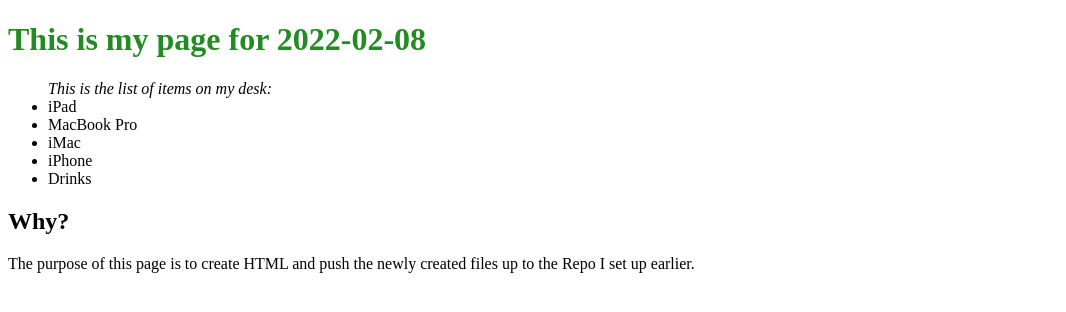
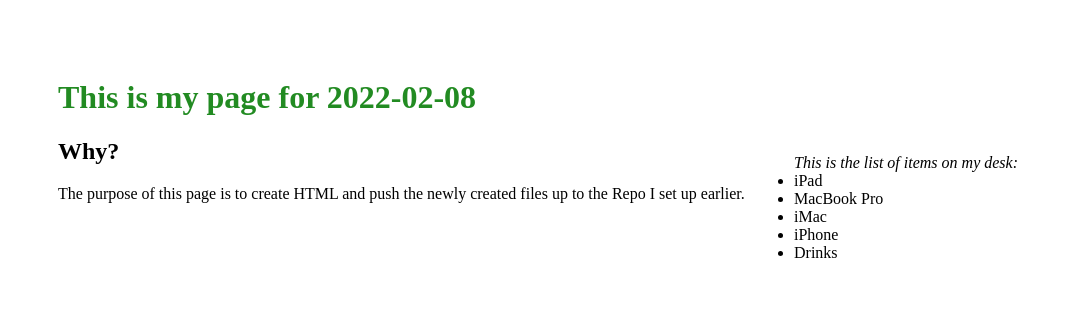
Before and after one commit to wreising/2022-02-08_BC, a plain HTML site: page index.html in a window 1280 px wide. Shown: the whole page, without its empty margins (0-1066 px from the left). Drawn offline with Linux system fonts and the light colour scheme.

Commit message:
Update index.html

```diff
--- a/index.html
+++ b/index.html
@@ -15,11 +15,19 @@
     h1 {
       color: forestgreen;
     }
+    .floatRight {
+      float: right;
+    }
+    body {
+      max-width: 960px;
+      padding: 50px;
+    }
   </style>
-</head>
+
 <body>
   <h1>This is my page for 2022-02-08</h1>
-  <ul>This is the list of items on my desk:
+  <ul class="floatRight">This is the list of items on my desk:
+    <br>
     <li>iPad</li>
     <li>MacBook Pro</li>
     <li>iMac</li>
```
